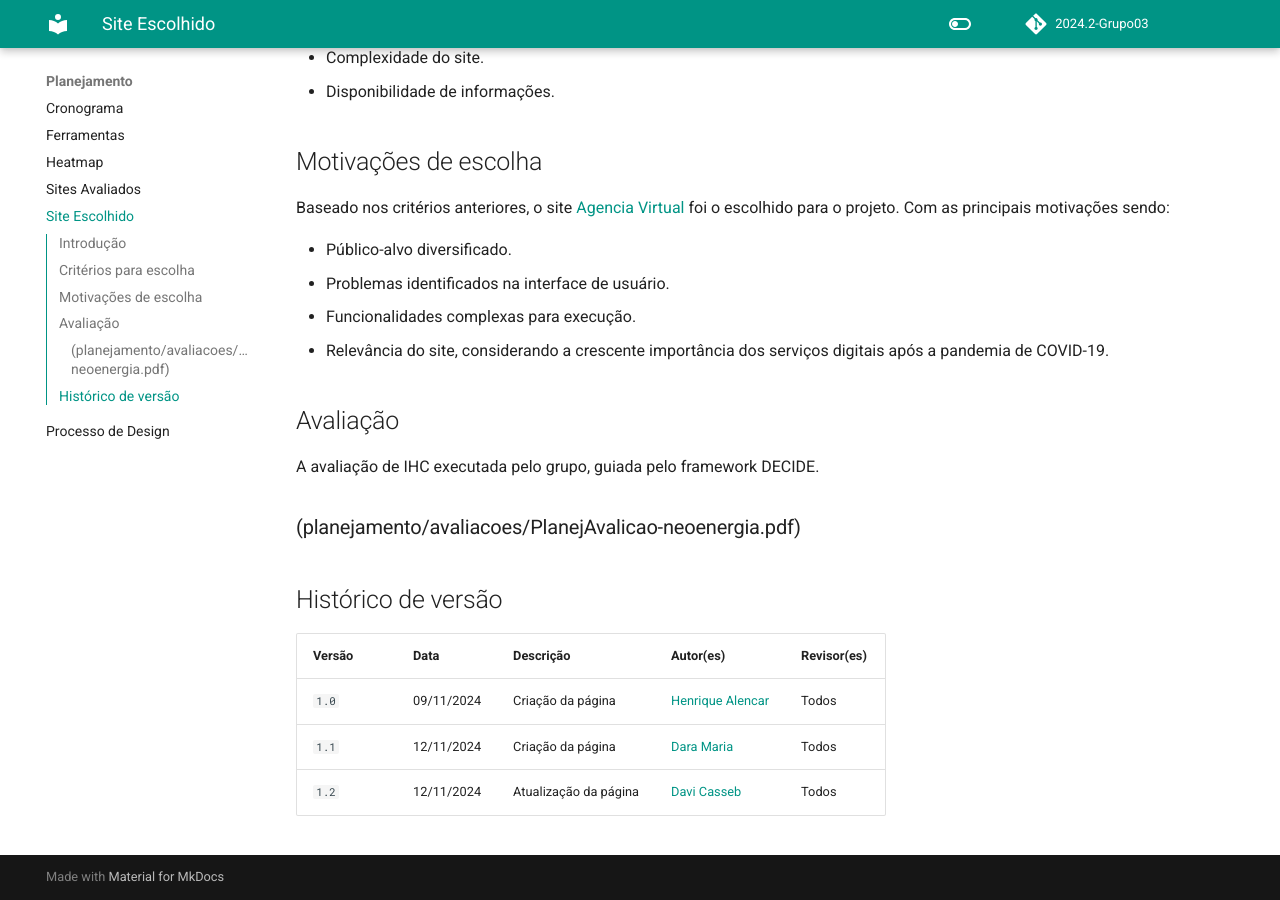
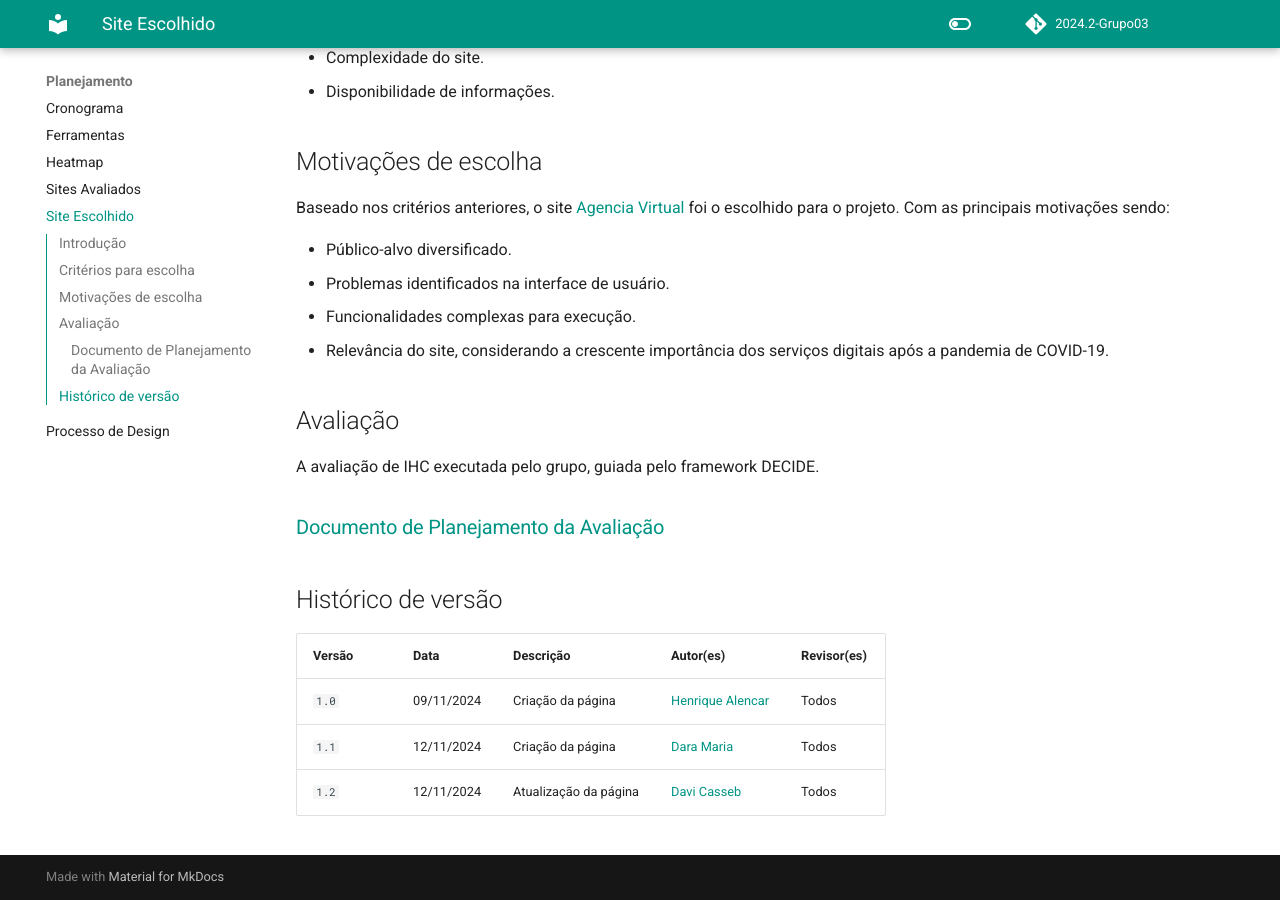
Before and after one commit to Interacao-Humano-Computador/2024.2-Neoenergia, an MkDocs documentation site: the page built from docs/planejamento/site-escolhido.md, in a window 1280 px wide and 900 px high, scrolled down 502 px. Built offline with MkDocs 1.6.1 and Material for MkDocs 9.7.7, drawn with Linux system fonts in a browser that asks for light colours; comment, search, counter and statistics services are not loaded.

Commit message:
Update site-escolhido.md

```diff
--- a/docs/planejamento/site-escolhido.md
+++ b/docs/planejamento/site-escolhido.md
@@ -22,7 +22,7 @@ Baseado nos critérios anteriores, o site [Agencia Virtual](https://agenciavirtu
 ## Avaliação
 A avaliação de IHC executada pelo grupo, guiada pelo framework DECIDE.
 
-### (planejamento/avaliacoes/PlanejAvalicao-neoenergia.pdf)
+### [Documento de Planejamento da Avaliação](./planejamento/avaliacoes/PlanejAvalicao-neoenergia.pdf)
 
 ## Histórico de versão
 
```
